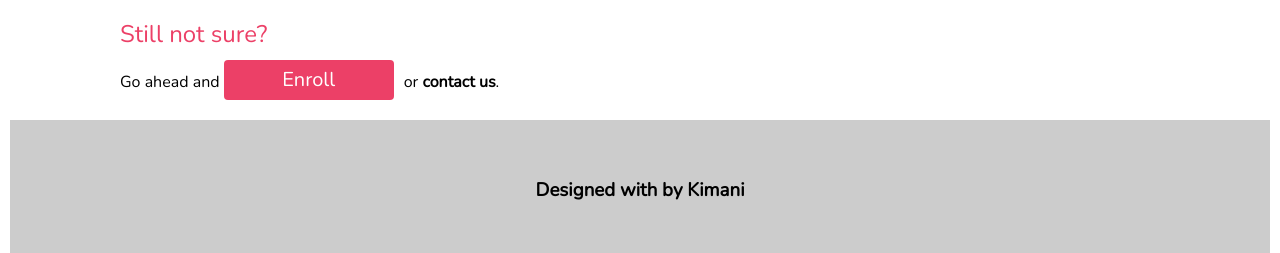
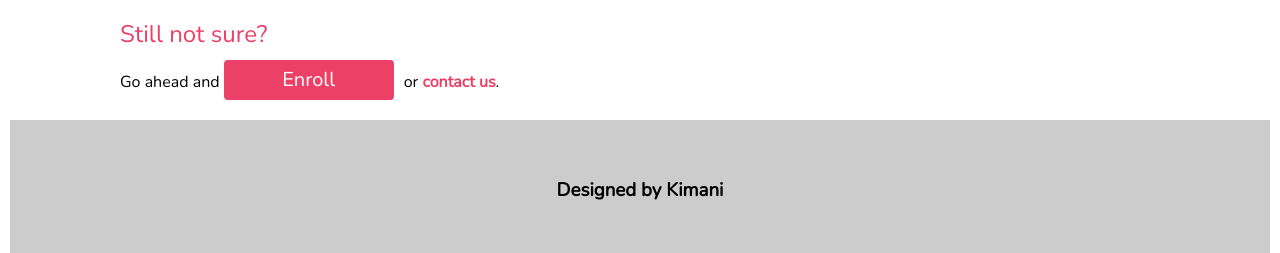
Before and after one commit to anthonykimani/Week-1-Independent-Project, a plain HTML site: page index.html in a window 1280 px wide. Shown: the part 2983-3236 px from the top of the page. Drawn offline with nearby package versions, Linux system fonts and the light colour scheme.

Commit message:
Adds comments to the code and fixes typos

```diff
--- a/Assets/css/style.css
+++ b/Assets/css/style.css
@@ -7,6 +7,7 @@
 .container{
     padding:10px;
 }
+/*=========NAVIGATION BAR=======*/
 .navigation-bar{
     display:flex;
     justify-content: space-evenly;
@@ -32,7 +33,7 @@ a{
     color:black;
     font-weight:200;
 }
-
+/*=========INTRODUCTION BAR=======*/
 .introduction-bar{
     display:flex;
     overflow:auto;
@@ -88,7 +89,7 @@ a{
     color:#ec4067;
     transition:.3s ease-in-out;
 }
-
+/*=========STORIES BAR=======*/
 .stories-bar{
     padding:10px 0px;
 }
@@ -125,7 +126,7 @@ a{
     justify-content: flex-end;
     padding:50px 0px;
 }
-
+/*=========TECHNICAL TEAM BAR=======*/
 .technical-team{
     display:flex;
     padding:20px 0px;
@@ -155,7 +156,7 @@ a{
     max-width:250px;
     padding:30px;
 }
-
+/*=========PROJECT BAR=======*/
 .project-title{
     color:#ec4067;
     font-weight: 200;
@@ -178,7 +179,7 @@ a{
     max-width:900px;
 }
 
-
+/*=========FOOTER BAR=======*/
 .footer{
     background-color:#ccc;
     height:100px;
@@ -186,6 +187,10 @@ a{
     display:flex;
     justify-content: center;
     align-items:center;
+}
+
+#contact{
+    color:#ec4067;
 }
 
 /*=====MEDIA QUERIES=======*/
@@ -362,5 +367,3 @@ a{
     }
 
 }
-
-@media(max-width:3)
--- a/index.html
+++ b/index.html
@@ -1,5 +1,6 @@
 <!DOCTYPE html>
 <html lang="en">
+    <!--HEAD ELEMENTS-->
     <head>
         <meta charset="UTF-8">
         <meta http-equiv="X-UA-Compatible" content="IE=edge">
@@ -13,6 +14,7 @@
     </head>
     <body>
         <div class = "container">
+            <!-----------NAVIGATION BAR------->
             <div class = "navigation-bar">
                 <h1><span id = "heading-color">Moringa</span> School</h1>
                 <nav>
@@ -24,6 +26,7 @@
                 </nav>
                 <button class = "enroll-button">Enroll</button>
             </div>
+            <!-----------STORIES BAR------->
             <div class = "introduction-bar">
                 <span class = "introduction-text">
                     <h3>Moringa</h3>
@@ -72,6 +75,7 @@
                     </span>
                 </div>
             </div>
+            <!-----------TECHNICAL TEAM BAR------->
             <div class = "stories-bar">
                 <h2>Technical Mentors<span class = "small-heading">Skilled, and kind!</span></h2>
                 <div class = "technical-team">
@@ -121,6 +125,7 @@
                     </span>
                 </div>
             </div>
+            <!-----------PROJECT BAR------->
             <div class = "project-bar">
                 <h2>Project<span class = "small-heading"> it's hopefully a good one</span></h2>
                 <div class = "story-one">
@@ -137,8 +142,9 @@
                 <h2>Still not sure?</h2>
                 <p>Go ahead and <button class = "enroll-button">Enroll</button>or <a href = "#" id = "contact"><strong>contact us</strong></a>.</p>
             </div>
+            <!-----------FOOTER BAR------->
             <div class = "footer">
-                <h3>Designed with by Kimani</h3>
+                <h3>Designed by Kimani</h3>
             </div>
         </div>
     </body>
```
